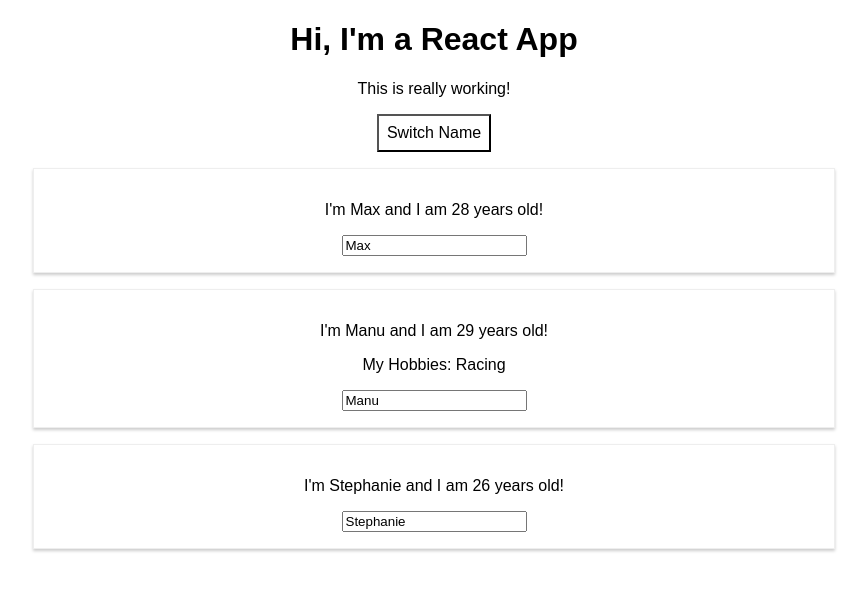
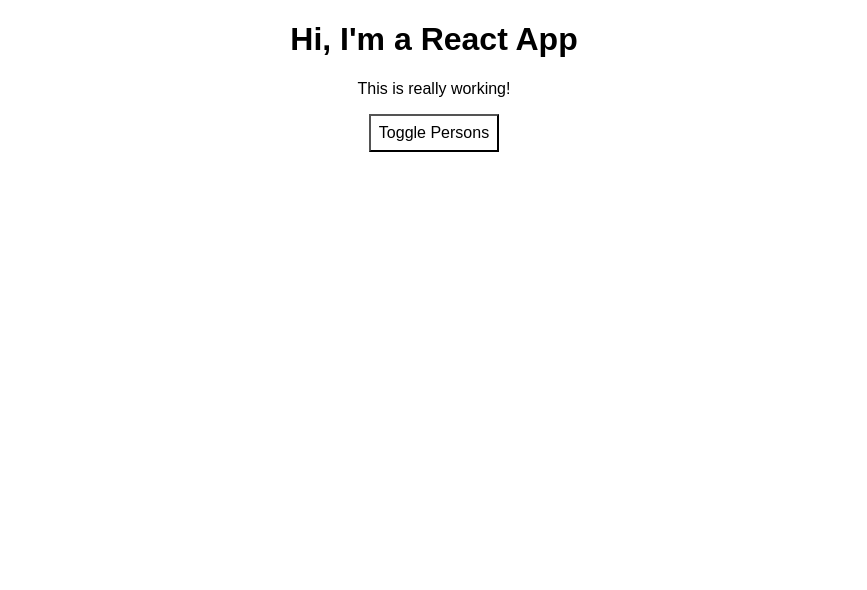
Before and after one commit to blaec/react-complete-guide, a React (Create React App) app: page / in a window 1280 px wide. Shown: the top 590 px of the page, without its empty margins (206-1073 px from the left). Built offline with nearby package versions, Linux system fonts and the light colour scheme.

Commit message:
53. Rendering Content Conditionally

```diff
--- a/src/App.js
+++ b/src/App.js
@@ -8,7 +8,9 @@
             {name: 'Max', age: 28},
             {name: 'Manu', age: 29},
             {name: 'Stephanie', age: 26}
-        ]
+        ],
+        otherState: 'some other value',
+        showPersons: false
     };
 
     switchNameHandler = () => {
@@ -33,6 +35,11 @@
         })
     };
 
+    togglePersonsHandler = () => {
+        const doesShow = this.state.showPersons;
+        this.setState({showPersons: !doesShow});
+    };
+
     render() {
         const style = {
             backgroundColor: 'white',
@@ -47,7 +54,10 @@
                 <h1>Hi, I'm a React App</h1>
                 <p>This is really working!</p>
                 <button style={style}
-                        onClick={() => this.switchNameHandler('Maximilian')}>Switch Name</button>
+                        onClick={this.togglePersonsHandler}>Toggle Persons</button>
+                {
+                    !this.state.showPersons ? null :
+                        <div>
                             <Person name={this.state.persons[0].name}
                                     age={this.state.persons[0].age}/>
                             <Person name={this.state.persons[1].name}
@@ -59,6 +69,8 @@
                             <Person name={this.state.persons[2].name}
                                     age={this.state.persons[2].age}/>
                         </div>
+                }
+            </div>
         );
         // return React.createElement('div', {className: 'App'}, React.createElement('h1',null, 'Hi, I\'m a React App!!!'));
     }
```
Lines whose indentation alone changed are shown as unchanged.
